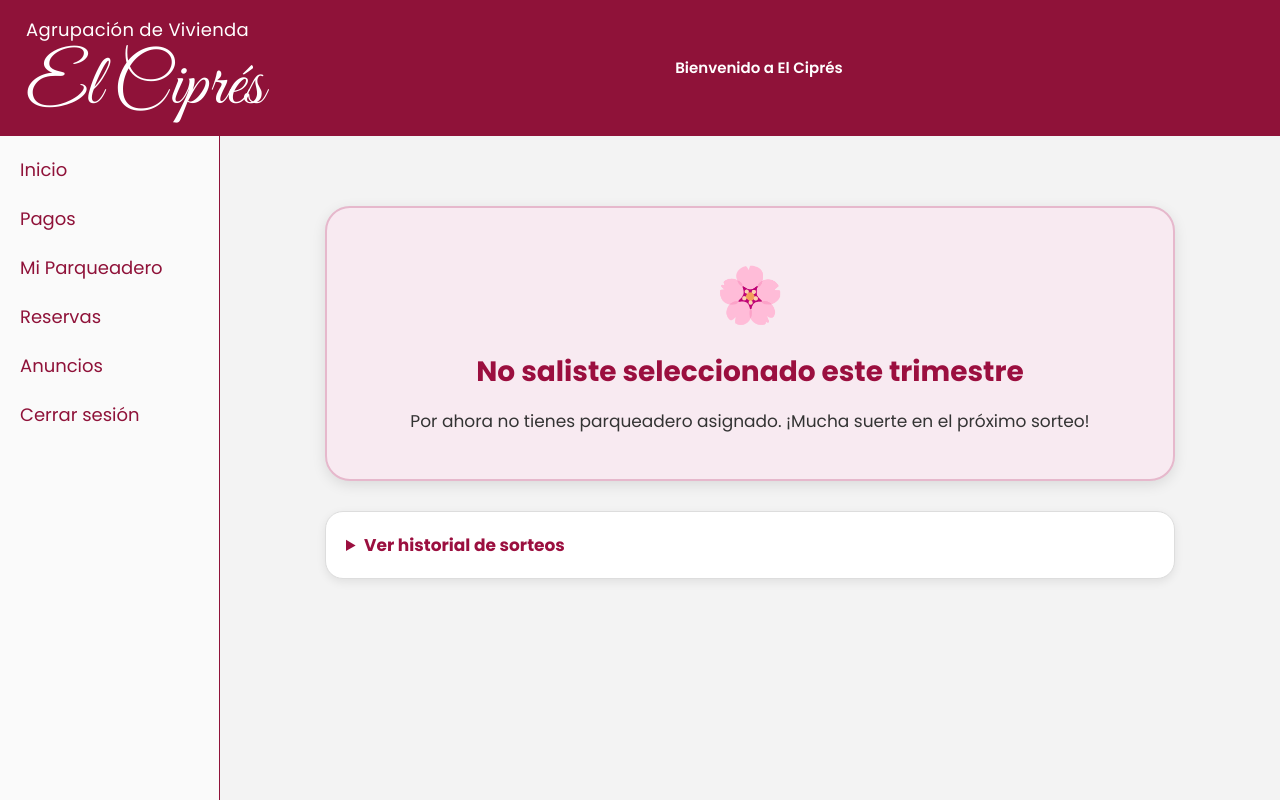
After one commit to yesicadp/Gestion-conjunto, a Flask app: template app/templates/parqueadero_residente.html in a window 1280 px wide. The commit adds this page. Run offline with Flask 3, Linux system fonts and the light colour scheme; the template is opened without the code that fills it, so the values that code supplies are empty.

Commit message:
parquedero residente

```diff
--- a/app/routes/main_routes.py
+++ b/app/routes/main_routes.py
@@ -696,6 +696,45 @@ def parqueaderos_admin():
         dias_restantes=dias_restantes
     )
 
+@main.route('/parqueadero-residente')
+def parqueadero_residente():
+    if 'rol' not in session or session['rol'] != 'residente':
+        return jsonify({"error": "Acceso no autorizado"}), 403
+
+    id_usuario = session.get('id_usuario')
+
+    conexion = obtener_conexion()
+    cursor = conexion.cursor(dictionary=True)
+
+    cursor.execute("""
+        SELECT id_vivienda
+        FROM viviendas
+        WHERE id_usuario = %s
+    """, (id_usuario,))
+    vivienda = cursor.fetchone()
+
+    parqueadero_asignado = None
+
+    if vivienda:
+        sorteo_actual = session.get('parqueaderos_sorteados', {})
+
+        for id_parqueadero, casa in sorteo_actual.items():
+            if str(casa['id_vivienda']) == str(vivienda['id_vivienda']):
+                parqueadero_asignado = {
+                    'id_parqueadero': id_parqueadero,
+                    'id_vivienda': vivienda['id_vivienda']
+                }
+                break
+
+    cursor.close()
+    conexion.close()
+
+    return render_template(
+        'parqueadero_residente.html',
+        parqueadero_asignado=parqueadero_asignado,
+        fecha_fin='30 de junio de 2026'
+    )
+
 # Ruta para mostrar página en proceso
 @main.route('/en-proceso')
 def en_proceso():
--- a/app/static/css/dashboard.css
+++ b/app/static/css/dashboard.css
@@ -860,3 +860,65 @@ body {
 .formulario-asignar-box select { width: 100%; height: 38px; border: 1px solid #b8b8b8; border-radius: 10px; margin-bottom: 18px; padding: 5px 10px; font-family: 'Poppins', sans-serif; }
 .btn-guardar-cupo { background: #8f1239; color: white; border: none; border-radius: 20px; padding: 12px 35px; cursor: pointer; width: 100%; font-family: 'Poppins', sans-serif; font-weight: bold; transition: 0.2s; }
 .btn-guardar-cupo:hover { background: #6f0d2c; }
+
+.seccion-mi-parqueadero {
+    width: 100%;
+    max-width: 850px;
+    margin: 40px auto;
+}
+
+.tarjeta-estado-parqueadero {
+    padding: 45px;
+    border-radius: 25px;
+    text-align: center;
+    box-shadow: 0 4px 14px rgba(0,0,0,0.10);
+    margin-bottom: 30px;
+}
+
+.tarjeta-estado-parqueadero.asignado {
+    background-color: #e3f8e8;
+    border: 2px solid #a6dfb4;
+}
+
+.tarjeta-estado-parqueadero.no-asignado {
+    background-color: #f8eaf1;
+    border: 2px solid #e6b8cc;
+}
+
+.icono-parqueadero {
+    font-size: 55px;
+    margin-bottom: 15px;
+}
+
+.tarjeta-estado-parqueadero h2 {
+    color: #9b0f3f;
+    font-size: 28px;
+    margin-bottom: 15px;
+}
+
+.tarjeta-estado-parqueadero p {
+    font-size: 17px;
+    color: #333;
+}
+
+.historial-parqueaderos {
+    background-color: white;
+    border: 1px solid #ddd;
+    border-radius: 18px;
+    padding: 20px;
+    box-shadow: 0 3px 10px rgba(0,0,0,0.08);
+}
+
+.historial-parqueaderos summary {
+    cursor: pointer;
+    font-weight: 700;
+    color: #9b0f3f;
+    font-size: 17px;
+}
+
+.item-historial {
+    margin-top: 18px;
+    padding: 15px;
+    background-color: #fafafa;
+    border-radius: 12px;
+}
--- a/app/templates/dashboard_residente.html
+++ b/app/templates/dashboard_residente.html
@@ -137,7 +137,7 @@ function cerrarPerfil() {
                     <ul>
                         <li><a href="{{ url_for('main.dashboard_residente') }}">Inicio</a></li>
                         <li><a href="{{ url_for('main.pagos_residente') }}">Pagos</a></li>
-                        <li><a href="{{ url_for('main.en_proceso') }}">Parqueaderos</a></li>
+                        <li><a href="{{ url_for('main.parqueadero_residente') }}">Parqueaderos</a></li>
                         <li><a href="{{ url_for('main.en_proceso') }}">Reservas</a></li>
                         <li><a href="{{ url_for('main.en_proceso') }}">Anuncios</a></li>
                         <li><a href="{{ url_for('main.logout') }}">Cerrar sesión</a></li>
--- a/app/templates/pagos_admin.html
+++ b/app/templates/pagos_admin.html
@@ -29,7 +29,7 @@
             <ul>
                 <li><a href="{{ url_for('main.dashboard_admin') }}">Inicio</a></li>
                 <li><a href="{{ url_for('main.gestion_pagos') }}">Pagos</a></li>
-                <li><a href="{{ url_for('main.en_proceso') }}">Parqueaderos</a></li>
+                <li><a href="{{ url_for('main.parqueaderos_admin') }}">Parqueaderos</a></li>
                 <li><a href="{{ url_for('main.en_proceso') }}">Reservas</a></li>
                 <li><a href="{{ url_for('main.en_proceso') }}">Anuncios</a></li>
                 <li><a href="{{ url_for('main.logout') }}">Cerrar sesión</a></li>
--- a/app/templates/pagos_residente.html
+++ b/app/templates/pagos_residente.html
@@ -47,7 +47,7 @@
                     <ul>
                         <li><a href="{{ url_for('main.dashboard_residente') }}">Inicio</a></li>
                         <li><a href="{{ url_for('main.pagos_residente') }}">Pagos</a></li>
-                        <li><a href="{{ url_for('main.en_proceso') }}">Parqueaderos</a></li>
+                        <li><a href="{{ url_for('main.parqueadero_residente') }}">Parqueaderos</a></li>
                         <li><a href="{{ url_for('main.en_proceso') }}">Reservas</a></li>
                         <li><a href="{{ url_for('main.en_proceso') }}">Anuncios</a></li>
                         <li><a href="{{ url_for('main.logout') }}">Cerrar sesión</a></li>
--- /dev/null
+++ b/app/templates/parqueadero_residente.html
@@ -0,0 +1,88 @@
+<!DOCTYPE html>
+<html lang="es">
+<head>
+    <meta charset="UTF-8">
+    <title>Mi Parqueadero - El Ciprés</title>
+
+    <link rel="stylesheet" href="{{ url_for('static', filename='css/dashboard.css') }}?v=7">
+    <link href="https://fonts.googleapis.com/css2?family=Great+Vibes&family=Poppins:wght@400;500;600;700&display=swap" rel="stylesheet">
+</head>
+<body>
+
+<div class="contenedor-principal">
+
+    <header class="header">
+        <div class="logo-area">
+            <p class="texto-superior">Agrupación de Vivienda</p>
+            <h1 class="logo">El Ciprés</h1>
+        </div>
+
+        <div class="bienvenida-area">
+            <h5 class="text-center">Bienvenido a El Ciprés</h5>
+        </div>
+    </header>
+
+    <div class="contenido-general">
+
+        <aside class="sidebar">
+            <ul>
+                <li><a href="{{ url_for('main.dashboard_residente') }}">Inicio</a></li>
+                <li><a href="{{ url_for('main.pagos_residente') }}">Pagos</a></li>
+                <li><a href="{{ url_for('main.parqueadero_residente') }}">Mi Parqueadero</a></li>
+                <li><a href="{{ url_for('main.en_proceso') }}">Reservas</a></li>
+                <li><a href="{{ url_for('main.en_proceso') }}">Anuncios</a></li>
+                <li><a href="{{ url_for('main.logout') }}">Cerrar sesión</a></li>
+            </ul>
+        </aside>
+
+        <main class="main">
+
+            <section class="seccion-mi-parqueadero">
+
+                {% if parqueadero_asignado %}
+                    <div class="tarjeta-estado-parqueadero asignado">
+                        <div class="icono-parqueadero">🚗</div>
+                        <h2>¡Felicidades!</h2>
+                        <p>
+                            Tienes asignado el
+                            <strong>Parqueadero P-{{ parqueadero_asignado.id_parqueadero }}</strong>
+                            hasta el <strong>{{ fecha_fin }}</strong>.
+                        </p>
+                    </div>
+                {% else %}
+                    <div class="tarjeta-estado-parqueadero no-asignado">
+                        <div class="icono-parqueadero">🌸</div>
+                        <h2>No saliste seleccionado este trimestre</h2>
+                        <p>
+                            Por ahora no tienes parqueadero asignado.
+                            ¡Mucha suerte en el próximo sorteo!
+                        </p>
+                    </div>
+                {% endif %}
+
+                <details class="historial-parqueaderos">
+                    <summary>Ver historial de sorteos</summary>
+
+                    <div class="item-historial">
+                        <p><strong>Trimestre actual:</strong></p>
+                        {% if parqueadero_asignado %}
+                            <p>Asignado al Parqueadero P-{{ parqueadero_asignado.id_parqueadero }}</p>
+                        {% else %}
+                            <p>No seleccionado en este sorteo.</p>
+                        {% endif %}
+                    </div>
+
+                    <div class="item-historial">
+                        <p><strong>Trimestres anteriores:</strong></p>
+                        <p>Sin registros anteriores por el momento.</p>
+                    </div>
+                </details>
+
+            </section>
+
+        </main>
+    </div>
+</div>
+
+</body>
+</html>
```
